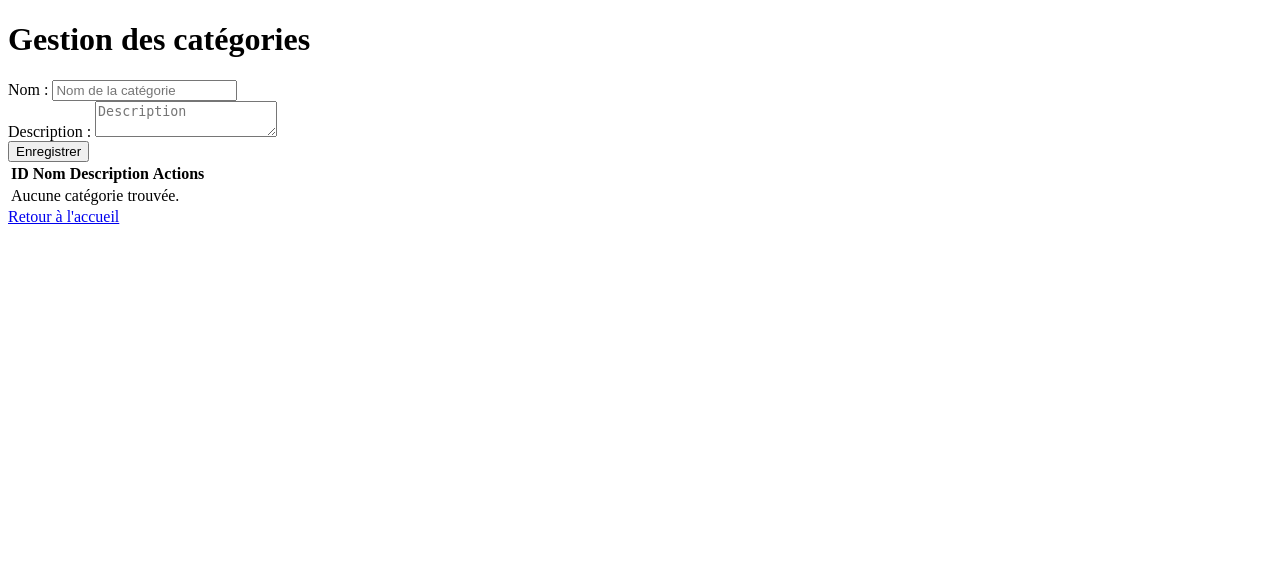
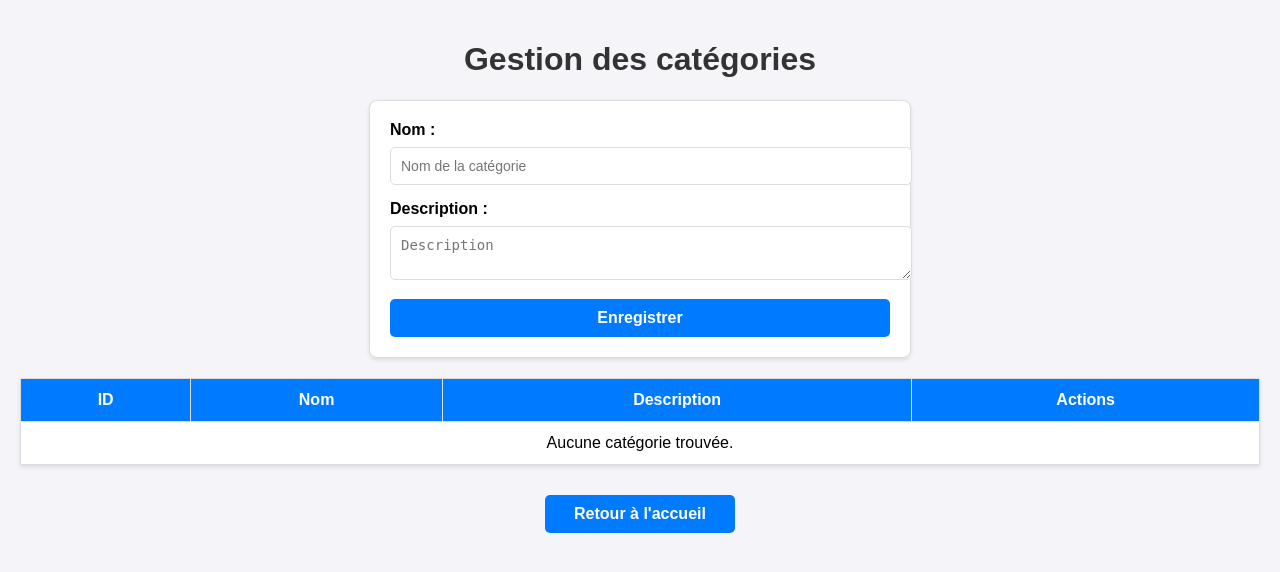
Before and after one commit to LhenryAxel/projet-commerce-nba, a PHP site: template src/Views/categories.php in a window 1280 px wide. Shown: the top 572 px of the page. Run offline with PHP 8.4, Linux system fonts and the light colour scheme; the template is opened without the code that fills it, so the values that code supplies are empty.

Commit message:
add basic style categories

```diff
--- a/public/index.php
+++ b/public/index.php
@@ -12,8 +12,8 @@ $requestUri = trim($_SERVER['REQUEST_URI'], '/');
 
 // Route handling
 if ($requestUri === 'projet-commerce-nba/public') {
-    echo "<h1>Welcome to the NBA Store application</h1>";
-    echo '<a href="/projet-commerce-nba/public/categories">Manage categories</a>';
+    echo "<h1>Bienvenue dans l'application NBA Store</h1>";
+    echo '<a href="/projet-commerce-nba/public/categories">Gérer les catégories</a>';
 }
 elseif ($requestUri === 'projet-commerce-nba/public/categories') {
     if ($_SERVER['REQUEST_METHOD'] === 'POST') {
--- a/src/Views/categories.php
+++ b/src/Views/categories.php
@@ -4,24 +4,146 @@
     <meta charset="UTF-8">
     <meta name="viewport" content="width=device-width, initial-scale=1.0">
     <title>Gestion des catégories</title>
+    <style>
+        body {
+            font-family: Arial, sans-serif;
+            margin: 0;
+            padding: 20px;
+            background-color: #f4f4f9;
+        }
+
+        h1 {
+            text-align: center;
+            color: #333;
+        }
+
+        form {
+            max-width: 500px;
+            margin: 20px auto;
+            padding: 20px;
+            background-color: #fff;
+            border: 1px solid #ddd;
+            border-radius: 8px;
+            box-shadow: 0 2px 4px rgba(0, 0, 0, 0.1);
+        }
+
+        form label {
+            display: block;
+            margin-bottom: 8px;
+            font-weight: bold;
+        }
+
+        form input[type="text"],
+        form textarea {
+            width: 100%;
+            padding: 10px;
+            margin-bottom: 15px;
+            border: 1px solid #ddd;
+            border-radius: 5px;
+            font-size: 14px;
+        }
+
+        form button {
+            display: block;
+            width: 100%;
+            padding: 10px;
+            background-color: #007BFF;
+            color: white;
+            font-size: 16px;
+            font-weight: bold;
+            border: none;
+            border-radius: 5px;
+            cursor: pointer;
+        }
+
+        form button:hover {
+            background-color: #0056b3;
+        }
+
+        table {
+            width: 100%;
+            border-collapse: collapse;
+            margin-top: 20px;
+            background-color: #fff;
+            box-shadow: 0 2px 4px rgba(0, 0, 0, 0.1);
+        }
+
+        table thead {
+            background-color: #007BFF;
+            color: white;
+        }
+
+        table th,
+        table td {
+            padding: 12px;
+            border: 1px solid #ddd;
+            text-align: center;
+        }
+
+        table tbody tr:hover {
+            background-color: #f9f9f9;
+        }
+
+        a {
+            text-decoration: none;
+            padding: 6px 12px;
+            color: white;
+            background-color: #28a745;
+            border-radius: 5px;
+            margin-right: 5px;
+            font-size: 14px;
+        }
+
+        a:hover {
+            background-color: #218838;
+        }
+
+        a.delete {
+            background-color: #dc3545;
+        }
+
+        a.delete:hover {
+            background-color: #c82333;
+        }
+
+        .back-link {
+            display: block;
+            margin: 20px auto;
+            text-align: center;
+            font-size: 16px;
+            text-decoration: none;
+            color:rgb(255, 255, 255);
+            padding: 10px 20px;
+            background-color: #007BFF;
+            border-radius: 5px;
+            font-weight: bold;
+            width: 150px;
+            margin-top: 30px;
+        }
+
+        .back-link:hover {
+            background-color: #0056b3;
+        }
+
+        .back-container {
+            text-align: center;
+            margin-top: 30px;
+        }
+    </style>
 </head>
 <body>
     <h1>Gestion des catégories</h1>
 
-    <!-- Formulaire pour ajouter une catégorie -->
     <form action="/projet-commerce-nba/public/categories" method="POST">
         <label for="name">Nom :</label>
         <input type="text" name="name" id="name" placeholder="Nom de la catégorie" required>
-        <br>
 
         <label for="description">Description :</label>
         <textarea name="description" id="description" placeholder="Description"></textarea>
-        <br>
 
         <button type="submit">Enregistrer</button>
     </form>
 
-    <!-- Tableau pour afficher les catégories -->
     <table>
         <thead>
             <tr>
@@ -39,11 +161,10 @@
                         <td><?= $category['name'] ?></td>
                         <td><?= $category['description'] ?></td>
                         <td>
-                            <!-- Bouton pour supprimer -->
                             <a href="/projet-commerce-nba/public/categories/delete?id=<?= $category['id'] ?>"
+                               class="delete"
                                onclick="return confirm('Voulez-vous vraiment supprimer cette catégorie ?')">Supprimer</a>
 
-                            <!-- Bouton pour modifier -->
                             <a href="/projet-commerce-nba/public/categories/edit?id=<?= $category['id'] ?>">Modifier</a>
                         </td>
                     </tr>
@@ -56,7 +177,8 @@
         </tbody>
     </table>
 
-    <!-- Lien pour retourner à l'accueil -->
-    <a href="/projet-commerce-nba/public/">Retour à l'accueil</a>
+    <div class="back-container">
+        <a href="/projet-commerce-nba/public/" class="back-link">Retour à l'accueil</a>
+    </div>
 </body>
 </html>
```
